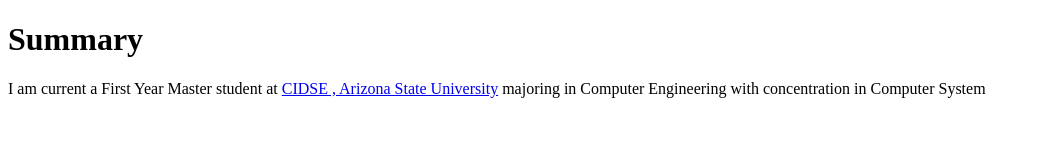
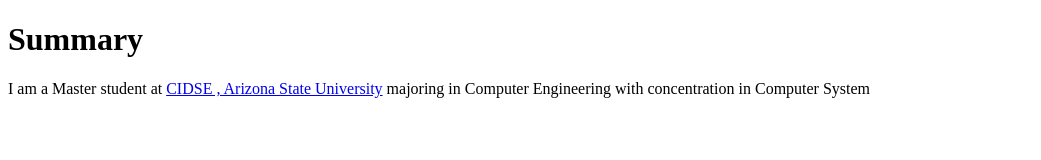
Before and after one commit to ankitrajshree/ankitrajshree.github.io, a plain HTML site: page index.html in a window 1280 px wide. Shown: the whole page, without its empty margins (0-1041 px from the left). Drawn offline with Linux system fonts and the light colour scheme.

Commit message:
Update index.html

```diff
--- a/index.html
+++ b/index.html
@@ -6,6 +6,6 @@
   </head>
   <body>
     <h1>Summary</h1>
-    <p>I am current a First Year Master student at <a href=https://cidse.engineering.asu.edu/>CIDSE , Arizona State University</a> majoring in Computer Engineering with concentration in Computer System </p>
+    <p>I am a Master student at <a href=https://cidse.engineering.asu.edu/>CIDSE , Arizona State University</a> majoring in Computer Engineering with concentration in Computer System </p>
   </body>
 </html>
```
